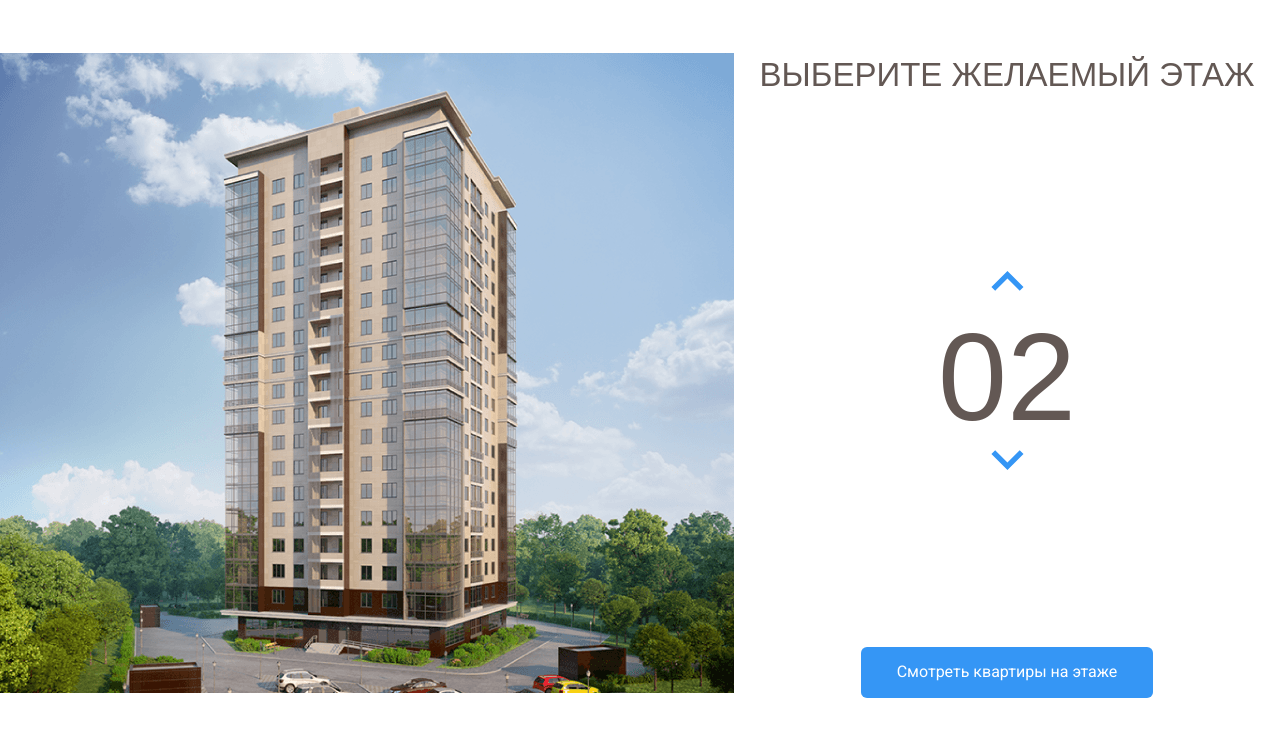
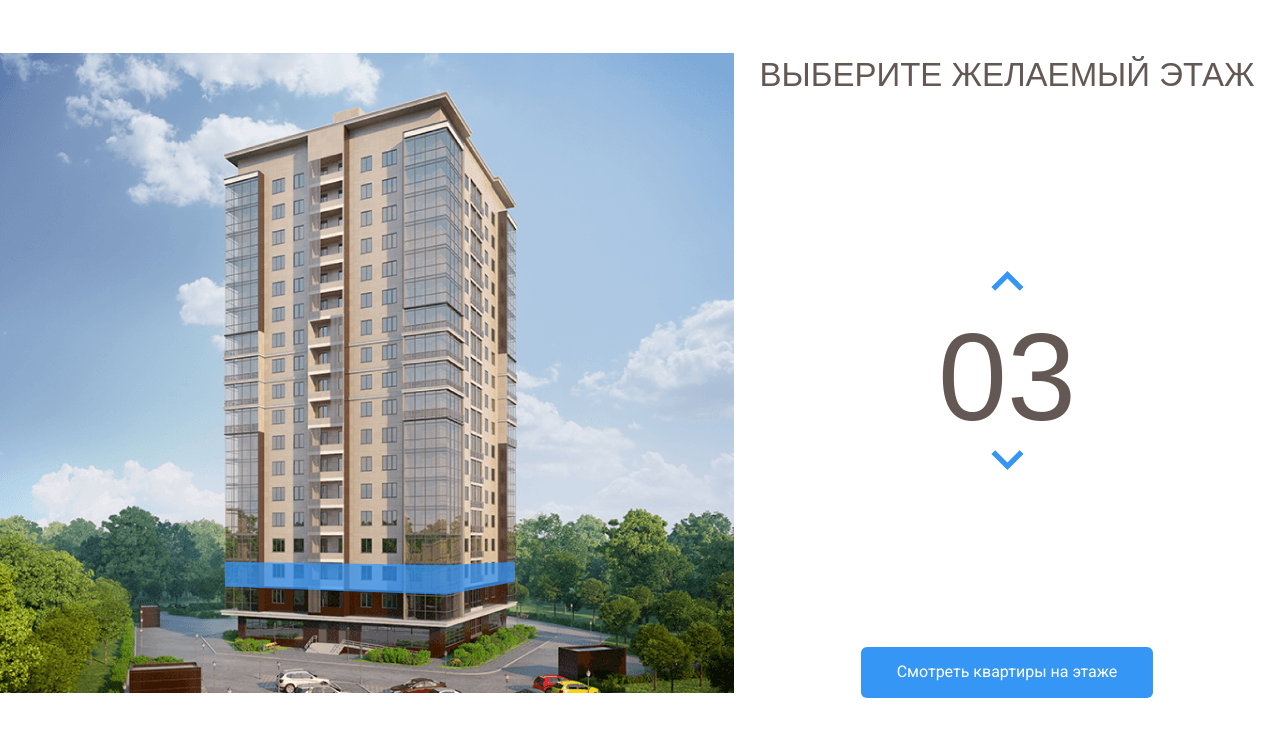
Before and after one commit to vallkot/Melody, a plain HTML site: page index.html in a window 1280 px wide. Both pictures are taken after a click on the button 1007 px from the left and 351 px from the top of the page. Shown: the part 69-800 px from the top of the page. Drawn offline with nearby package versions, Linux system fonts and the light colour scheme.

Commit message:
добавлен код js

```diff
--- a/css/style.css
+++ b/css/style.css
@@ -86,6 +86,9 @@ navbar-contacts {
 .home-image path:hover {
   opacity: 1;
 }
+path.current-floor {
+  opacity: 1;
+}
 .counter-group {
   display: flex;
   flex-direction: column;
--- a/index.html
+++ b/index.html
@@ -50,23 +50,23 @@
         </pattern>
         <image id="image0_1_86" width="740" height="640" xlink:href="img/home.png"/>
         </defs>
-        <path d="M224 534.7L444.8 542.7L514 529V550.7L445.5 570.4L224 559.4V534.7Z" fill="#3595F6" fill-opacity="0.75"/>
-        <path d="M225 533.7V508.7L445.3 512L515 508.7V528.7L445.7 541.7L225 533.7Z" fill="#3595F6" fill-opacity="0.75"/>
-        <path d="M225 507.7V482.7H446H515V505.7L447 512.7L225 507.7Z" fill="#3595F6" fill-opacity="0.75"/>
-        <path d="M225 483.7V458.7L446.3 455L514 461.7V483.7H446" fill="#3595F6" fill-opacity="0.75"/>
-        <path d="M225 457.7V431.7L446.5 428.4L515 439.4V460.7L446 454L225 457.7Z" fill="#3595F6" fill-opacity="0.75"/>
-        <path d="M224 430.7V407L445 394.7L516 417.7V439L445 426.7L224 430.7Z" fill="#3595F6" fill-opacity="0.75"/>
-        <path d="M224 408.7V383.7L446.2 367.4L516 396V416.7L445.7 395L224 408.7Z" fill="#3595F6" fill-opacity="0.75"/>
-        <path d="M224 383.7V358.7L446.5 338.4L516 375V395.7L444 367L224 383.7Z" fill="#3595F6" fill-opacity="0.75"/>
-        <path d="M224 357.7V333.7L447 309L516 353V374.7L446.7 336.7L224 357.7Z" fill="#3595F6" fill-opacity="0.75"/>
-        <path d="M224 332.7V308.7L446.5 280L516 331V351.7L445.7 309.4L224 332.7Z" fill="#3595F6" fill-opacity="0.75"/>
-        <path d="M223 308.7V284.7L445.3 251.7L516 311V330.7L446 280L223 308.7Z" fill="#3595F6" fill-opacity="0.75"/>
-        <path d="M224 283.7V259.7L445.2 224.7L515 288.7V309.7L446.3 251.4L224 283.7Z" fill="#3595F6" fill-opacity="0.75"/>
-        <path d="M224 259.7V234.7L446.3 196.7L515 267V287.7L446 223.7L224 259.7Z" fill="#3595F6" fill-opacity="0.75"/>
-        <path d="M224 233.7V208.7L444.8 165L515 244V266.7L446 193.4L224 233.7Z" fill="#3595F6" fill-opacity="0.75"/>
-        <path d="M225 209.7V184.7L445 136.7L515 221.7V244.7L444.3 165.4L225 209.7Z" fill="#3595F6" fill-opacity="0.75"/>
-        <path d="M224 184.7V159.7L443.8 107.7L515 200V222.7L445.3 136.4L224 184.7Z" fill="#3595F6" fill-opacity="0.75"/>
-        <path d="M224 159.7V133.7L446 77L515 178.7V199.7L445.7 108L224 159.7Z" fill="#3595F6" fill-opacity="0.75"/>
+        <path data-floor="02" d="M224 534.7L444.8 542.7L514 529V550.7L445.5 570.4L224 559.4V534.7Z" fill="#3595F6" fill-opacity="0.75"/>
+        <path data-floor="03" d="M225 533.7V508.7L445.3 512L515 508.7V528.7L445.7 541.7L225 533.7Z" fill="#3595F6" fill-opacity="0.75"/>
+        <path data-floor="04" d="M225 507.7V482.7H446H515V505.7L447 512.7L225 507.7Z" fill="#3595F6" fill-opacity="0.75"/>
+        <path data-floor="05" d="M225 483.7V458.7L446.3 455L514 461.7V483.7H446" fill="#3595F6" fill-opacity="0.75"/>
+        <path data-floor="06" d="M225 457.7V431.7L446.5 428.4L515 439.4V460.7L446 454L225 457.7Z" fill="#3595F6" fill-opacity="0.75"/>
+        <path data-floor="07" d="M224 430.7V407L445 394.7L516 417.7V439L445 426.7L224 430.7Z" fill="#3595F6" fill-opacity="0.75"/>
+        <path data-floor="08" d="M224 408.7V383.7L446.2 367.4L516 396V416.7L445.7 395L224 408.7Z" fill="#3595F6" fill-opacity="0.75"/>
+        <path data-floor="09" d="M224 383.7V358.7L446.5 338.4L516 375V395.7L444 367L224 383.7Z" fill="#3595F6" fill-opacity="0.75"/>
+        <path data-floor="10" d="M224 357.7V333.7L447 309L516 353V374.7L446.7 336.7L224 357.7Z" fill="#3595F6" fill-opacity="0.75"/>
+        <path data-floor="11" d="M224 332.7V308.7L446.5 280L516 331V351.7L445.7 309.4L224 332.7Z" fill="#3595F6" fill-opacity="0.75"/>
+        <path data-floor="12" d="M223 308.7V284.7L445.3 251.7L516 311V330.7L446 280L223 308.7Z" fill="#3595F6" fill-opacity="0.75"/>
+        <path data-floor="13" d="M224 283.7V259.7L445.2 224.7L515 288.7V309.7L446.3 251.4L224 283.7Z" fill="#3595F6" fill-opacity="0.75"/>
+        <path data-floor="14" d="M224 259.7V234.7L446.3 196.7L515 267V287.7L446 223.7L224 259.7Z" fill="#3595F6" fill-opacity="0.75"/>
+        <path data-floor="15" d="M224 233.7V208.7L444.8 165L515 244V266.7L446 193.4L224 233.7Z" fill="#3595F6" fill-opacity="0.75"/>
+        <path data-floor="16" d="M225 209.7V184.7L445 136.7L515 221.7V244.7L444.3 165.4L225 209.7Z" fill="#3595F6" fill-opacity="0.75"/>
+        <path data-floor="17" d="M224 184.7V159.7L443.8 107.7L515 200V222.7L445.3 136.4L224 184.7Z" fill="#3595F6" fill-opacity="0.75"/>
+        <path data-floor="18" d="M224 159.7V133.7L446 77L515 178.7V199.7L445.7 108L224 159.7Z" fill="#3595F6" fill-opacity="0.75"/>
         </svg>
 
     </div>
@@ -87,6 +87,9 @@
       <button class="button button-primary">Смотреть квартиры на этаже</button>
     </div>
   </main>
-
+  <script
+    src="https://code.jquery.com/jquery-3.6.0.min.js" integrity="sha256-/xUj+3OJU5yExlq6GSYGSHk7tPXikynS7ogEvDej/m4=" crossorigin="anonymous">
+  </script>
+   <script src="js/main.js"></script>
 </body>
 </html>
--- /dev/null
+++ b/js/main.js
@@ -0,0 +1,33 @@
+$(document).ready(function() {
+  var currentFloor =2; //переменная с текущим этажом
+  var floorPath = $(".home-image path");// каждый отдельный этаж в SVG
+  var counterUp = $(".counter-up"); //кнопка увеличения этажа
+  var counterDown = $(".counter-down"); //кнопка уменьшения этажа
+
+  //функция при наведении мышкой на этаж
+  floorPath.on("mouseover", function() {
+    floorPath.removeClass("current-floor");//удаляем активный класс у этажей
+    currentFloor = $(this).attr("data-floor");//получаем занчения текущего этажа
+    $(".counter").text(currentFloor);//записвываем значение этажа в счетчик справа
+  });
+
+  counterUp.on("click", function() { //отслеживаем клик по кнопке вверх
+    if (currentFloor < 18) { //проверяем значение этажа
+      currentFloor++;//прибавляем один этаж
+      usCurrentFloor = currentFloor.toLocaleString('en-US', {minimumIntegerDigits: 2, useGroupping: false});//форматируем значение этажа, чтобы было 02, а не 2
+      $(".counter").text(usCurrentFloor);// записываем значение этажа в счетчик справа
+      floorPath.removeClass("current-floor"); //удаляем активный класс у этажей
+      $(`[data-floor=${usCurrentFloor}]`).toggleClass('current-floor');// подсвечиваем текущий этаж
+    }
+  });
+
+  counterDown.on("click", function() {
+    if (currentFloor > 2) {
+      currentFloor--;
+      usCurrentFloor = currentFloor.toLocaleString('en-US', {minimumIntegerDigits: 2, useGroupping: false});
+      $(".counter").text(usCurrentFloor);
+      floorPath.removeClass("current-floor");
+      $(`[data-floor=${usCurrentFloor}]`).toggleClass('current-floor');
+    }
+  })
+});
```
